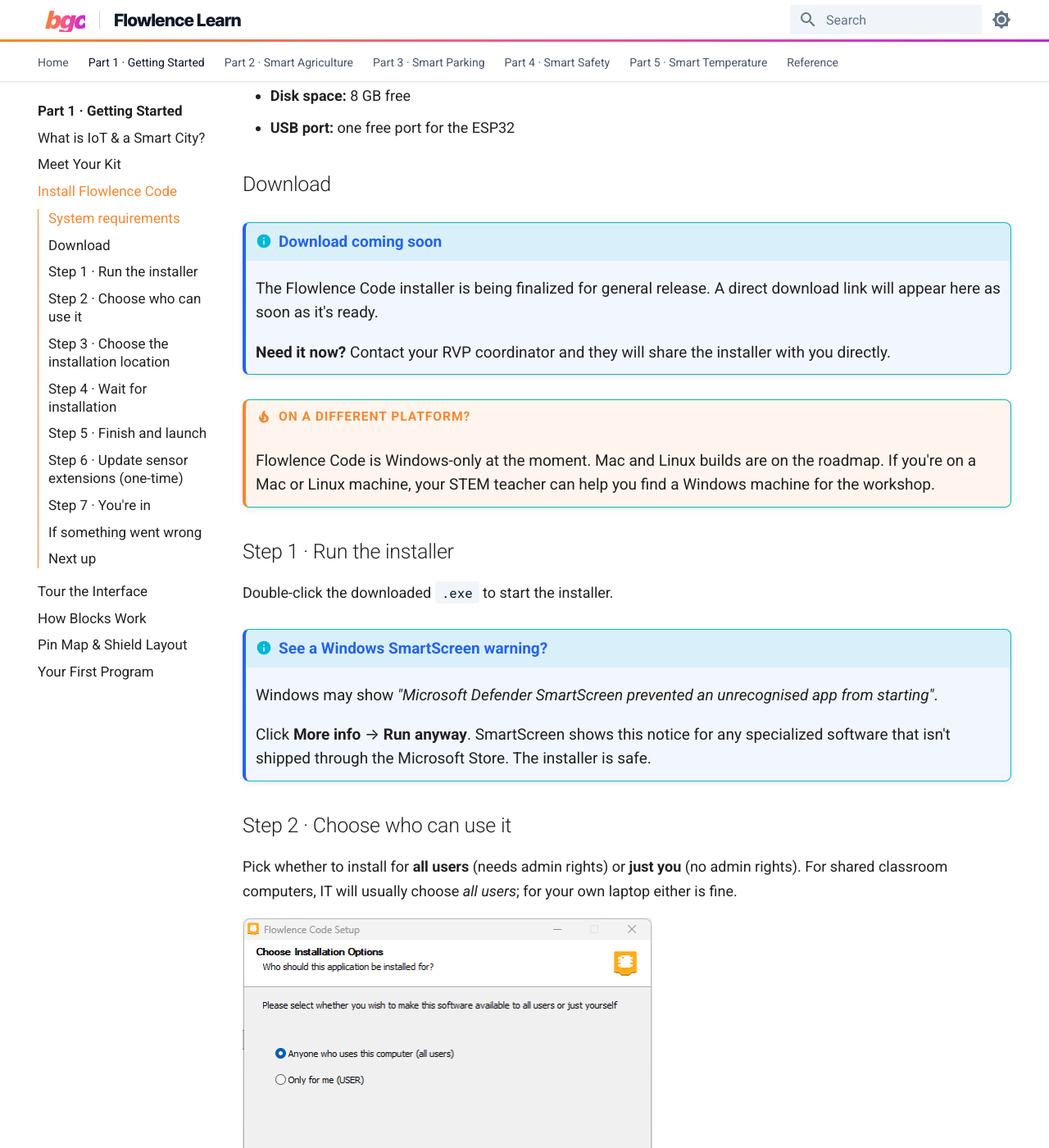
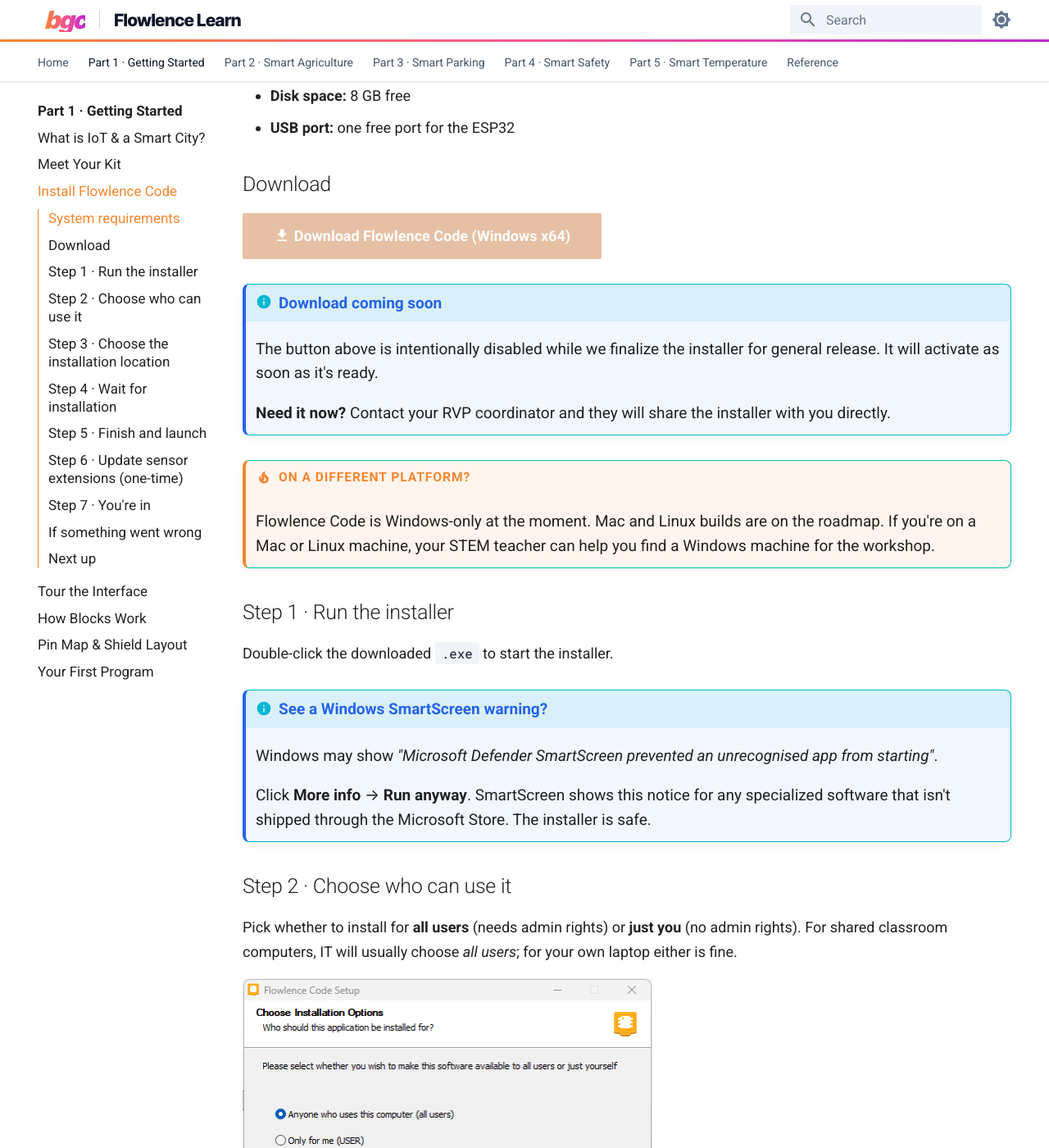
Before and after one commit to nabilibrahim101/flowlence-docs, an MkDocs documentation site: the page built from docs/getting-started/install.md, in a window 1280 px wide and 1400 px high, scrolled down 315 px. Shown: the whole window at 82% size. Built offline with MkDocs 1.6.1 and Material for MkDocs 9.7.7, drawn with Linux system fonts in a browser that asks for light colours.

Commit message:
Disable Download button (visible but greyed out, non-clickable)
Replace the previous 'remove the button entirely' approach with a
proper disabled state:
- Button stays visible at the same position with the same icon + text,
  so users can see what's coming. href is # (no destination).
- Adds .md-button--disabled class plus aria-disabled='true'.
- New CSS rule in extra.css: opacity 0.55, grayscale(0.4),
  pointer-events: none, no shadow. Reads as 'off' but the original
  ribbon-gradient orange is still hinted at underneath.
- Coming-soon admonition retained directly below the button.
- One git revert away from re-enabling.

```diff
--- a/docs/getting-started/install.md
+++ b/docs/getting-started/install.md
@@ -9,8 +9,10 @@
 
 ## Download
 
+[:material-download: Download Flowlence Code (Windows x64)](#){ .md-button .md-button--primary .md-button--disabled aria-disabled="true" }
+
 !!! info "Download coming soon"
-    The Flowlence Code installer is being finalized for general release. A direct download link will appear here as soon as it's ready.
+    The button above is intentionally disabled while we finalize the installer for general release. It will activate as soon as it's ready.
 
     **Need it now?** Contact your RVP coordinator and they will share the installer with you directly.
 
--- a/docs/stylesheets/extra.css
+++ b/docs/stylesheets/extra.css
@@ -79,3 +79,16 @@
   }
   .flowlence-toast--visible { transform: translateY(0); }
 }
+
+/* ---------- Disabled Material button (visible but non-interactive) ----------
+   Used on the Download button while the installer is being finalized.
+   pointer-events: none stops clicks; opacity + grayscale signal "not active". */
+.md-button.md-button--disabled,
+.md-button.md-button--disabled:hover,
+.md-button.md-button--disabled:focus {
+  opacity: 0.55;
+  filter: grayscale(0.4);
+  cursor: not-allowed;
+  pointer-events: none;
+  box-shadow: none;
+}
```
